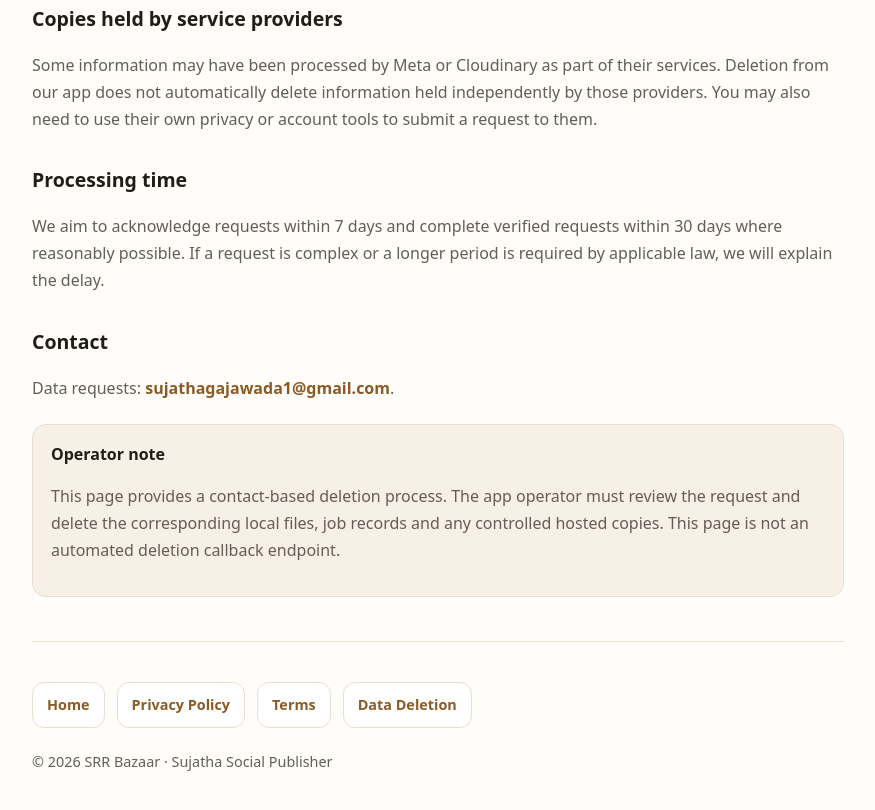
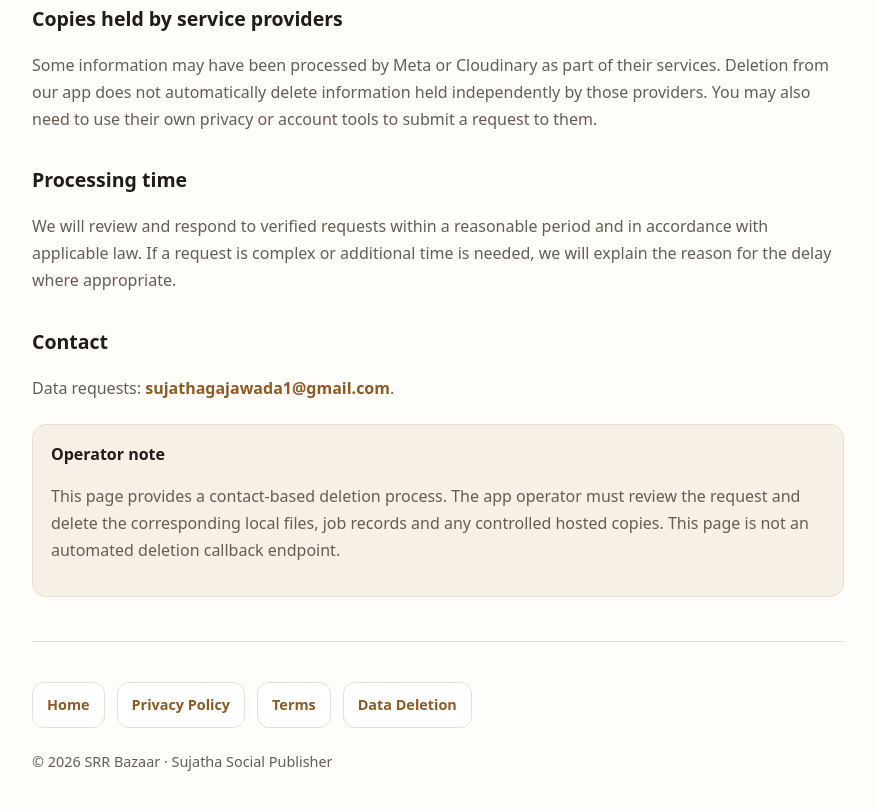
Before and after one commit to gajawadashashank-maker/sujatha-social-publisher-legal, a plain HTML site: page data-deletion.html in a window 1280 px wide. Shown: the part 950-1760 px from the top of the page, without its empty margins (202-1077 px from the left). Drawn offline with Linux system fonts and the light colour scheme.

Commit message:
Clarify data deletion request response timing

```diff
--- a/data-deletion.html
+++ b/data-deletion.html
@@ -30,7 +30,7 @@ footer{border-top:1px solid var(--line);margin-top:44px;padding-top:18px;color:v
 <h2>Copies held by service providers</h2>
 <p>Some information may have been processed by Meta or Cloudinary as part of their services. Deletion from our app does not automatically delete information held independently by those providers. You may also need to use their own privacy or account tools to submit a request to them.</p>
 <h2>Processing time</h2>
-<p>We aim to acknowledge requests within 7 days and complete verified requests within 30 days where reasonably possible. If a request is complex or a longer period is required by applicable law, we will explain the delay.</p>
+<p>We will review and respond to verified requests within a reasonable period and in accordance with applicable law. If a request is complex or additional time is needed, we will explain the reason for the delay where appropriate.</p>
 <h2>Contact</h2>
 <p>Data requests: <a href="mailto:sujathagajawada1@gmail.com">sujathagajawada1@gmail.com</a>.</p>
 <div class="callout"><strong>Operator note</strong><p>This page provides a contact-based deletion process. The app operator must review the request and delete the corresponding local files, job records and any controlled hosted copies. This page is not an automated deletion callback endpoint.</p></div>
```
